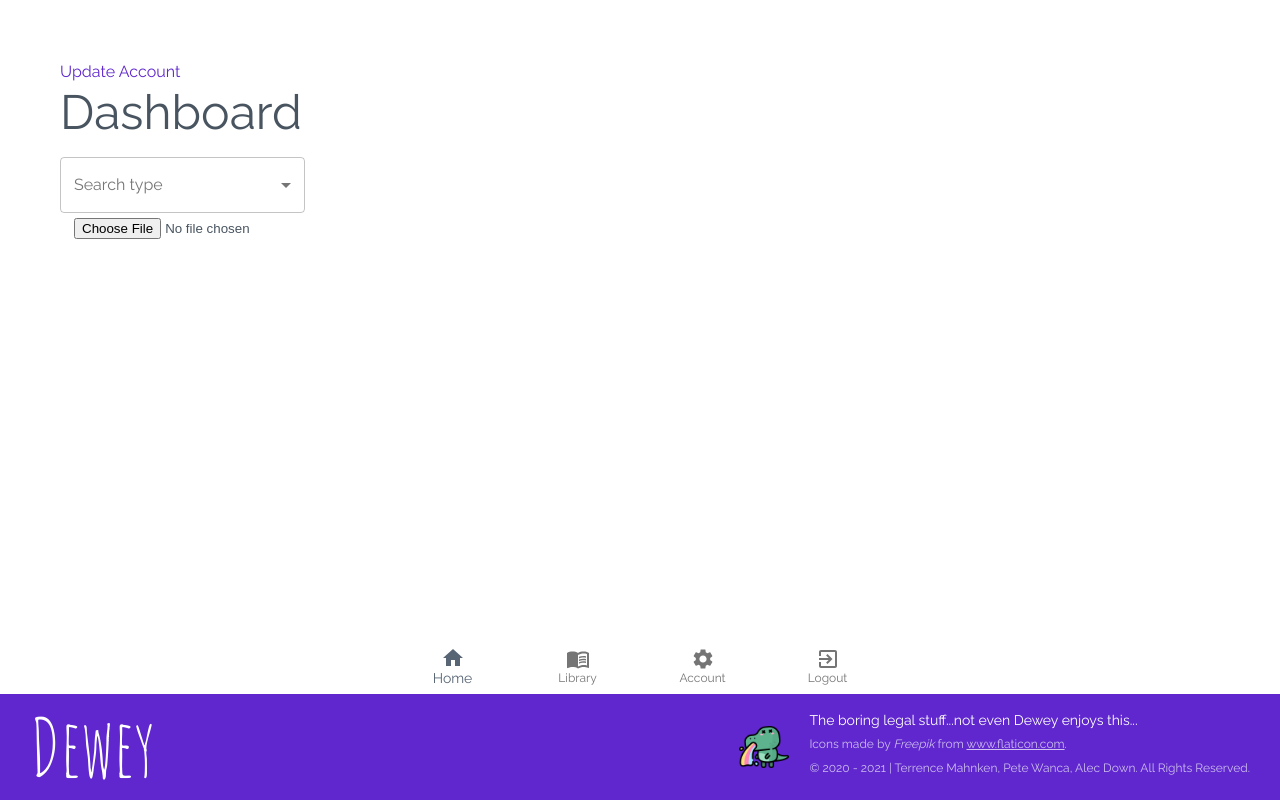
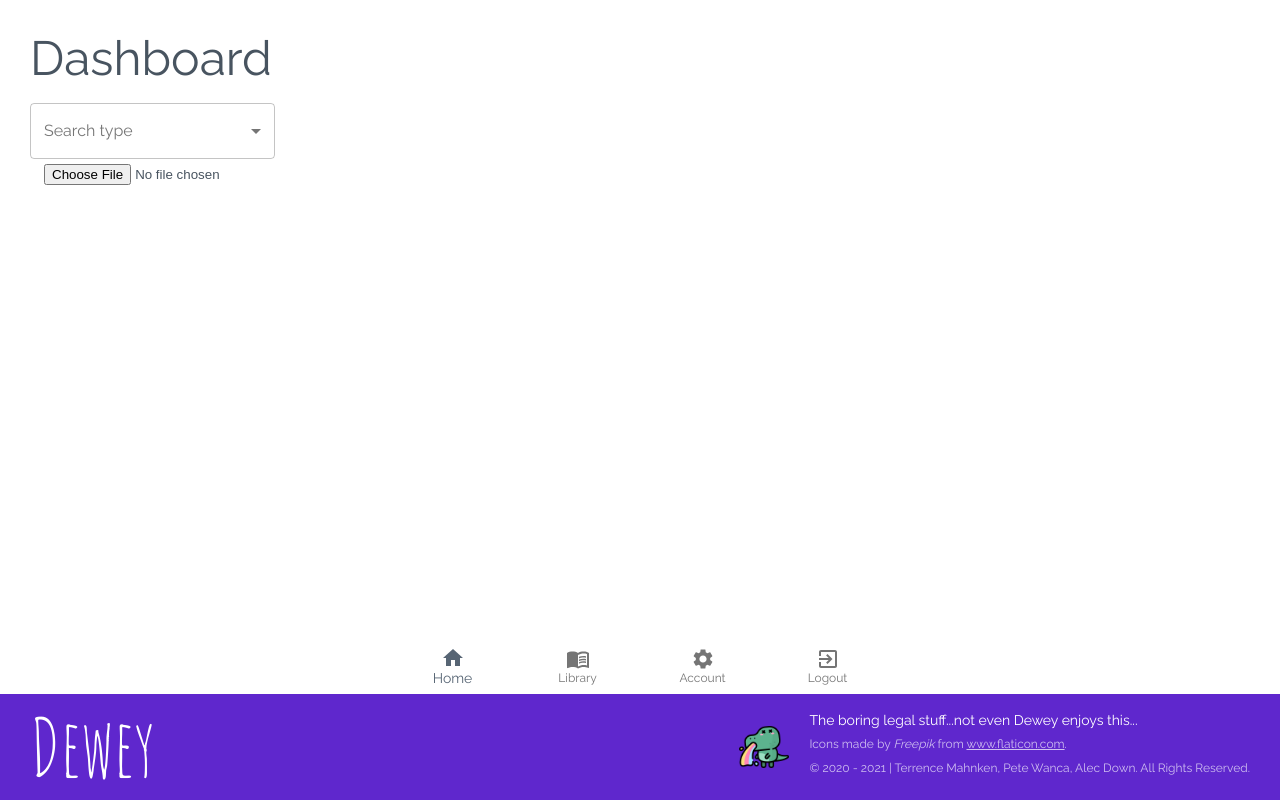
Before and after one commit to TerrenceMM2/dewey, a React (Create React App) app in the folder client/: page /dashboard in a window 1280 px wide. Built offline with nearby package versions, Linux system fonts and the light colour scheme; sample sign-in values are in the browser's storage.

Commit message:
fixes issue where the bottom nav showed when user was not logged in

```diff
--- a/client/src/App.js
+++ b/client/src/App.js
@@ -1,4 +1,4 @@
-import React from 'react';
+import React, { useContext } from 'react';
 import './App.css';
 import { Login } from './pages/Login';
 import { Register } from './pages/Register';
@@ -10,8 +10,11 @@ import { BrowserRouter as Router, Switch, Route } from 'react-router-dom';
 import Footer from './components/Footer';
 import { PrivateRoute } from './utils/PrivateRoute';
 import Navigation from './components/Navigation/Navigation';
+import { UserContext } from './context/contexts/UserContext';
 
 const App = () => {
+    const { user } = useContext(UserContext);
+
     return (
         <div className="App">
             <Router>
@@ -33,7 +36,7 @@ const App = () => {
                         <Route exact component={NoMatch} />
                     </Switch>
                 </div>
-                <Navigation />
+                {user.loggedIn && <Navigation />}
             </Router>
             <Footer />
         </div>
--- a/client/src/pages/Dashboard.js
+++ b/client/src/pages/Dashboard.js
@@ -2,8 +2,6 @@ import React, { useContext } from 'react';
 import { UserContext } from '../context/contexts/UserContext';
 import { Redirect, Link } from 'react-router-dom';
 import SearchForm from '../components/Search/SearchForm';
-import Navigation from '../components/Navigation/Navigation';
-
 // style imports
 import { makeStyles } from '@material-ui/core/styles';
 import { Typography } from '@material-ui/core';
@@ -26,15 +24,7 @@ export const Dashboard = () => {
 
     auth
         ? (content = (
-              <div
-                  style={{
-                      padding: 30
-                  }}>
-                  <Typography>
-                      <Link to="/account" className={classes.link}>
-                          Update Account
-                      </Link>
-                  </Typography>
+              <div>
                   <Typography variant="h3" gutterBottom>
                       Dashboard
                   </Typography>
```
